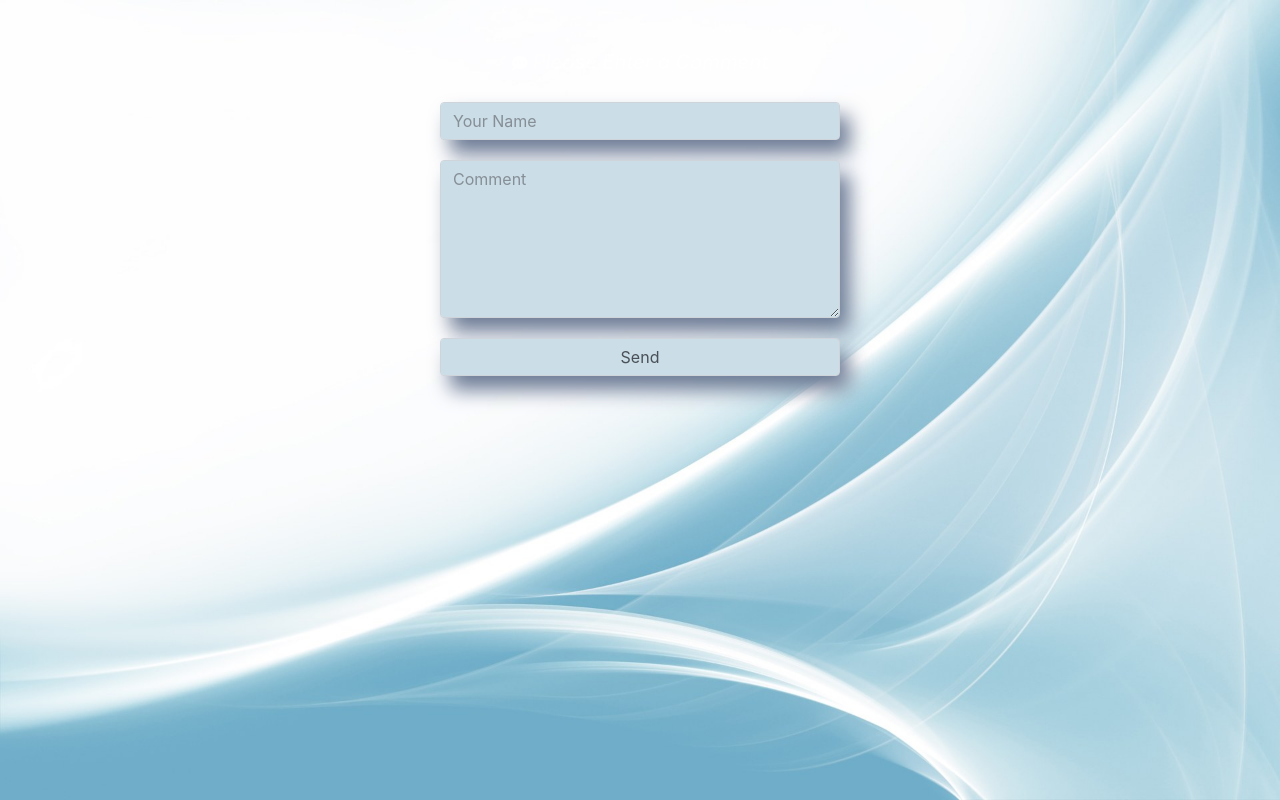
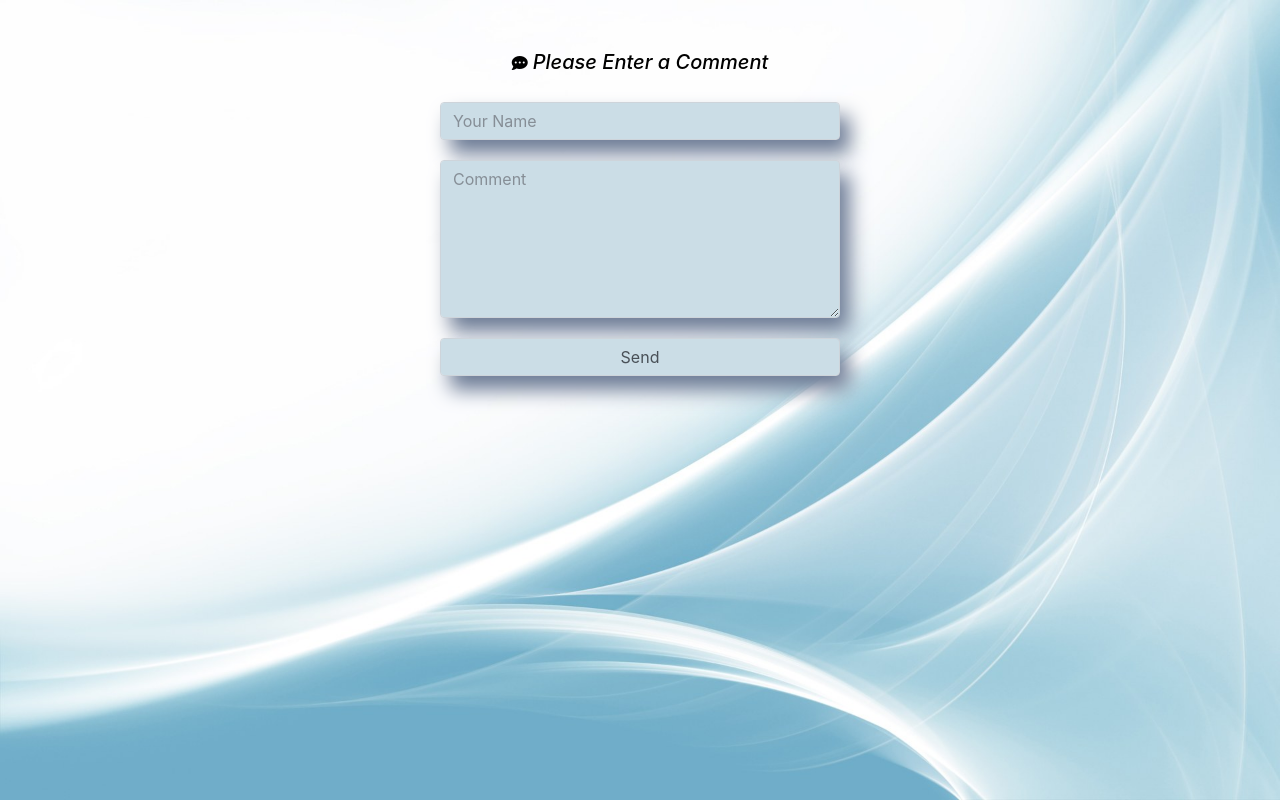
Before and after one commit to TugceBaydar/commentapp-2, a plain HTML site: page index.html in a window 1280 px wide. Drawn offline with nearby package versions, Linux system fonts and the light colour scheme; a web font is replaced by a local one.

Commit message:
updatee again

```diff
--- a/css/main.css
+++ b/css/main.css
@@ -63,11 +63,11 @@ textarea {
 .fa-commenting {
   display: inline-block;
   padding-right: 5px;
-  color:white;
+  color:black;
 }
 
 h1 {
   display: inline-block;
   font-size: 20px;
-  color: #fff9;
+  color: black;
 }
```
